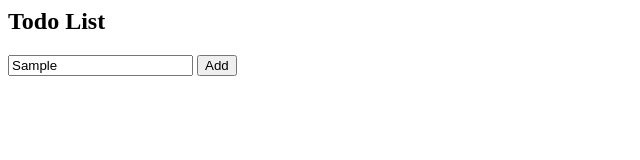
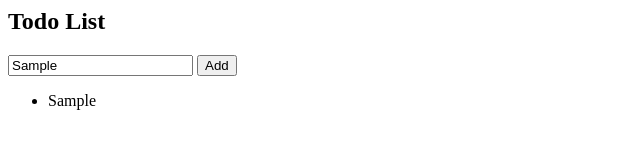
Before and after one commit to SatyamSetia/Todo-list, a plain HTML site: page index.html in a window 1280 px wide. Both pictures are taken after typing "Sample" into the empty fields and a click on the button "Add". Shown: the full height of the page, 0-640 px from the left. Drawn offline with Linux system fonts and the light colour scheme.

Commit message:
tasks added to list

```diff
--- a/index.html
+++ b/index.html
@@ -6,7 +6,7 @@
   <body>
     <div class="controller">
       <h2>Todo List</h2>
-      <input type="text" placeholder="Enter todo here" />
+      <input type="text" placeholder="Enter todo here" id="input"/>
       <button onclick="addTodo()">Add</button>
     </div>
     <div class="content">
--- a/script.js
+++ b/script.js
@@ -1,3 +1,9 @@
 function addTodo() {
-  console.log("add clicked");
+
+  let newtask = document.getElementById('input').value;
+  let tasklist = document.getElementById('tasklist');
+
+  let item = document.createElement('li');
+  item.innerText = newtask;
+  tasklist.appendChild(item);
 }
```
